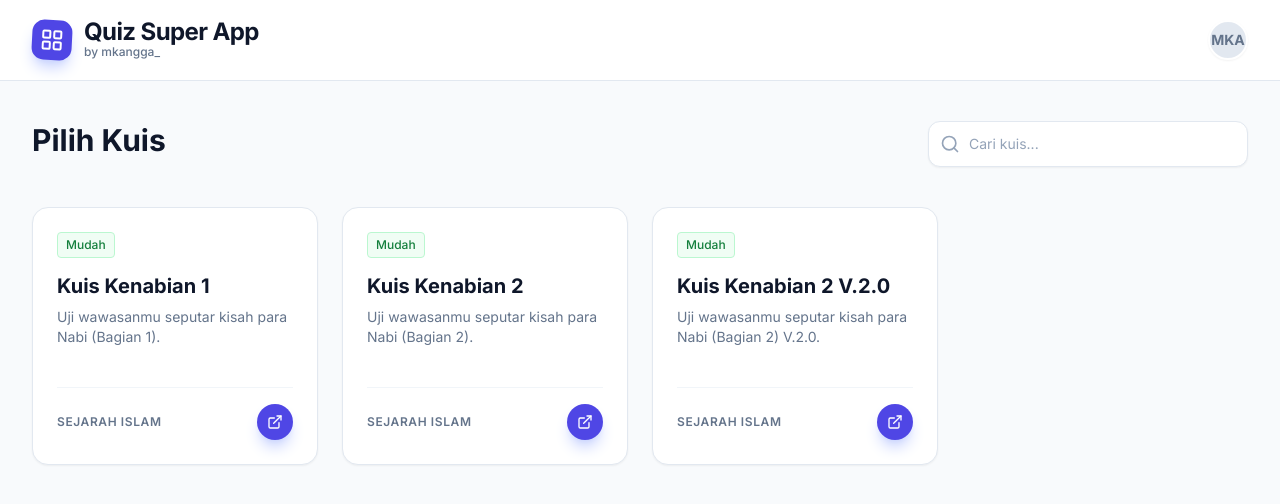
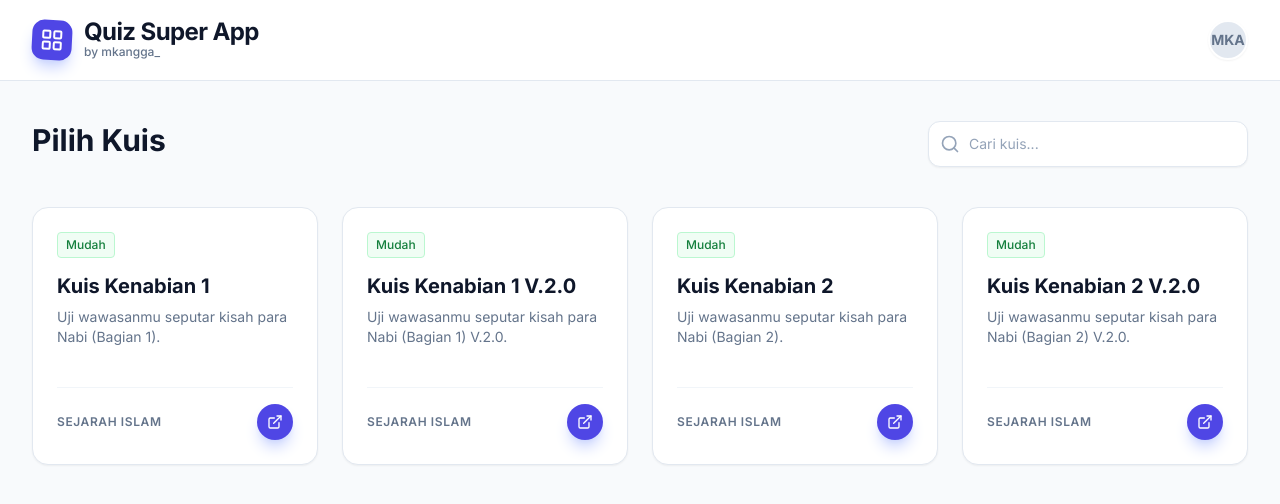
Before and after one commit to mkangga/quiz-super-app, a React (Vite) app: page /#/ in a window 1280 px wide. Shown: the top 504 px of the page. Built offline with nearby package versions, Linux system fonts and the light colour scheme.

Commit message:
feat(quizzes): Add duplicate quiz link
Adds a second entry for 'Kuis Kenabian 1' with a slightly updated external URL and title to reflect a new version or iteration of the quiz.

```diff
--- a/quizzes/links.ts
+++ b/quizzes/links.ts
@@ -8,6 +8,16 @@ export const externalQuizzes: Quiz[] = [
     category: 'Sejarah Islam',
     difficulty: 'Easy',
     externalUrl: 'https://kuis-kenabian.pages.dev/',
+    createdAt: Date.now(),
+    questions: []
+  },
+  {
+    id: 'link-nabi-1',
+    title: 'Kuis Kenabian 1 V.2.0',
+    description: 'Uji wawasanmu seputar kisah para Nabi (Bagian 1) V.2.0.',
+    category: 'Sejarah Islam',
+    difficulty: 'Easy',
+    externalUrl: 'https://kuis-kenabian-v2.pages.dev/',
     createdAt: Date.now(),
     questions: []
   },
```
